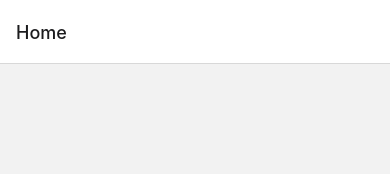
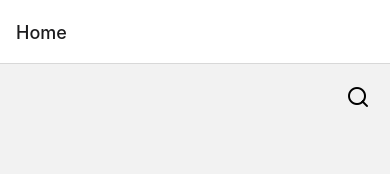
Before and after one commit to olivmath/talkaway, a React Native app: screen / in a window 390 px wide. Shown: the top 174 px of the page. Built offline with nearby package versions, Linux system fonts and the light colour scheme.

Commit message:
add(home): search bar into home

```diff
--- a/src/screens/Home/index.tsx
+++ b/src/screens/Home/index.tsx
@@ -1,9 +1,36 @@
-import { View, Text } from "react-native";
+import React, { useState } from "react";
+import { View, Text, TouchableOpacity, TextInput, Keyboard } from "react-native";
+import { Feather } from "@expo/vector-icons";
 import { styles } from "./styles";
 
 export function Home() {
+  const [searchOpen, setSearchOpen] = useState(false);
+
+  const handleSearchIconPress = () => {
+    setSearchOpen(true);
+  };
+
+  const handleCloseSearch = () => {
+    setSearchOpen(false);
+  };
+
   return (
     <View style={styles.container}>
+      <TouchableOpacity onPress={handleSearchIconPress} style={styles.searchIcon}>
+        <Feather name="search" size={24} color="black" />
+      </TouchableOpacity>
+
+      {searchOpen && (
+        <View style={styles.searchContainer}>
+          <TextInput
+            style={styles.searchInput}
+            autoFocus={true}
+            placeholder="Search..."
+            onBlur={handleCloseSearch}
+          />
+        </View>
+      )}
+
       <Text style={styles.text}>Talk Away!</Text>
     </View>
   );
--- a/src/screens/Home/styles.ts
+++ b/src/screens/Home/styles.ts
@@ -10,4 +10,32 @@ export const styles = StyleSheet.create({
     fontSize: 50,
     fontFamily: "ROBOTO_LIGHT",
   },
+  searchIcon: {
+    position: "absolute",
+    top: 20,
+    right: 20,
+    zIndex: 1,
+  },
+  searchIconText: {
+    fontSize: 30,
+  },
+  searchContainer: {
+    position: "absolute",
+    top: 0,
+    left: 0,
+    right: 0,
+    bottom: 0,
+    backgroundColor: "white",
+    zIndex: 2,
+    paddingHorizontal: 20,
+    paddingTop: 50,
+  },
+  searchInput: {
+    borderWidth: 1,
+    borderColor: "#ccc",
+    borderRadius: 10,
+    paddingHorizontal: 10,
+    paddingVertical: 5,
+    fontSize: 20,
+  },
 });
```
